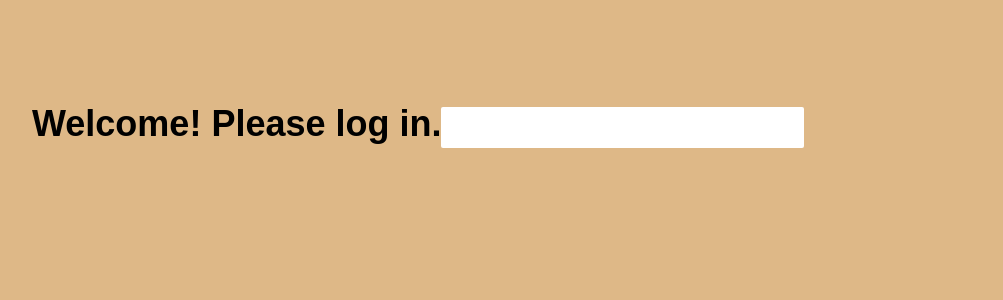
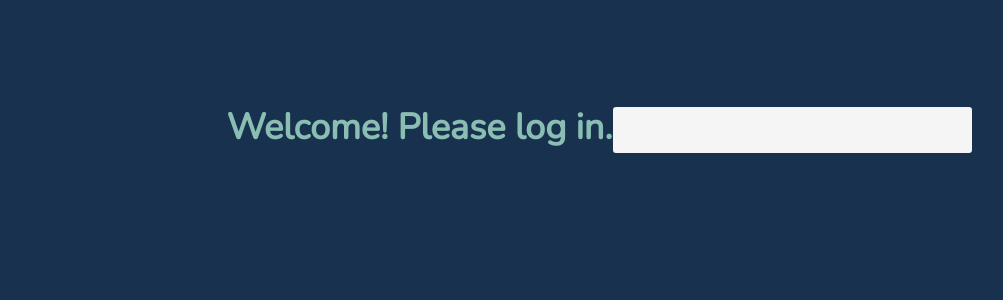
Before and after one commit to maverickchen/chatroom, a React (Create React App) app in the folder client-chat/: page / in a window 1280 px wide. Shown: the top 300 px of the page, without its empty margins (41-1044 px from the left). Built offline with nearby package versions, Linux system fonts and the light colour scheme.

Commit message:
add css, font

```diff
--- a/client-chat/public/index.html
+++ b/client-chat/public/index.html
@@ -21,7 +21,7 @@
     -->
     <link href="https://fonts.googleapis.com/icon?family=Material+Icons"
       rel="stylesheet">
-
+    <link href="https://fonts.googleapis.com/css?family=Nunito&display=swap" rel="stylesheet">
     <title>Chatroom</title>
   </head>
   <body>
--- a/client-chat/src/AccountManager.css
+++ b/client-chat/src/AccountManager.css
@@ -1,5 +1,5 @@
 .Signin {
-  text-align: left;
+  text-align: center;
 }
 
 .Signout {
@@ -29,3 +29,7 @@
   /* box-shadow: 0px 0px 0px 0px; */
   outline: 0;
 }
+
+.centered {
+  text-align: center;
+}
--- a/client-chat/src/AccountManager.js
+++ b/client-chat/src/AccountManager.js
@@ -23,7 +23,7 @@ class AccountManager extends Component {
     return (<div className='Signin'>
     Welcome! Please log in.
     <TextInput
-      className='Text-input'
+      className='Text-input centered'
       onSubmit={(event, username) => {
           return this.handleSubmit(event, username);
         }
--- a/client-chat/src/App.css
+++ b/client-chat/src/App.css
@@ -7,14 +7,12 @@
 }
 
 
-
 .Border {
   padding: 5%;
 }
 
 .WelcomeHeader {
-  color: black;
+  color: #8bbeb2;
   font-size: calc(20px + 2vmin);
   font-weight: bolder;
-  font-family: Arial, Helvetica, sans-serif;
 }
--- a/client-chat/src/Chatbox.css
+++ b/client-chat/src/Chatbox.css
@@ -1,3 +1,12 @@
+:root {
+  --header-footer-color: #384e77;
+  --close-color: #f24c62;
+}
+
+.Chatbox-manager {
+  color: #8bbeb2;
+}
+
 .Chatbox-main {
   background-color: #f5f5f5;
   width: 250px;
@@ -10,7 +19,7 @@
   justify-content: space-around;
   border-radius: 3%;
   overflow: hidden;
-  box-shadow: 2px 2px 5px gray;
+  box-shadow: 2px 2px 5px rgba(47, 79, 79, 0.507);
 }
 
 .Chatbox-main:hover {
@@ -30,7 +39,7 @@
 
 .Clickable:hover {
   cursor: pointer;
-  background-color: #ff0800a4;
+  background-color: #f24c62;
 }
 
 .Chatboxes {
@@ -41,7 +50,7 @@
 }
 
 .Chatbox-header {
-  background-color: #245acf;
+  background-color: var(--header-footer-color);
   flex: 1 0;
   font-size: calc(80% + 2vmin);
   color: white;
@@ -62,7 +71,7 @@
 }
 
 .received {
-  background-color: #245acf;
+  background-color: var(--header-footer-color);
   border-top-right-radius: 10px;
   border-bottom-right-radius: 10px;
   border-top-left-radius: 10px;
@@ -92,16 +101,19 @@
 
 .Chatbox-input {
   flex: 1 0;
-  background-color: #245acf;
+  background-color: var(--header-footer-color);
   padding: 5%;
   display: flex;
   flex-direction: row;
 }
 
 .Text-input {
+  background-color: #f5f5f5;
+  border-bottom: 1px solid gray;
   flex: 1 0;
-  border-radius: 2px;
+  border-radius: 3px;
   border-width: 0px;
   padding: 5px;
   font-size: calc(30% + 2vmin);
+  font-family: 'Nunito', 'san-serif';
 }
--- a/client-chat/src/ChatboxManager.js
+++ b/client-chat/src/ChatboxManager.js
@@ -2,11 +2,12 @@ import React, { Component } from 'react';
 import Select from 'react-select';
 import Chatbox from './Chatbox';
 import idb from './idb'
+import './Chatbox.css'
 
 class ChatboxManager extends Component {
   constructor(props) {
     super(props);
-    this.state = { chatboxes: [], activeUsers: [] };
+    this.state = { chatboxes: [], activeUsers: ['mav'] };
     this.socket = props.socket;
     this.socket.on('incoming-chat', async (event) => await this.newChatIfNotExists(event))
     this.socket.on('all-users-check-in', () => this.socket.emit('check-in'));
@@ -80,7 +81,7 @@ class ChatboxManager extends Component {
     return (
       <div>
         <div>
-          <h4>
+          <h4 className='Chatbox-manager'>
             New Chat with:
             <Select
               className="basic-single"
--- a/client-chat/src/index.css
+++ b/client-chat/src/index.css
@@ -2,14 +2,12 @@ body {
   min-height: 100%;
   margin: 0;
   padding: 10px;
-  font-family: -apple-system, BlinkMacSystemFont, "Segoe UI", "Roboto", "Oxygen",
-    "Ubuntu", "Cantarell", "Fira Sans", "Droid Sans", "Helvetica Neue",
-    sans-serif;
+  font-family: 'Nunito', sans-serif;
   -webkit-font-smoothing: antialiased;
   -moz-osx-font-smoothing: grayscale;
 }
 
 html {
   height: 100%;
-  background: burlywood;
+  background: #18314f;
 }
```
